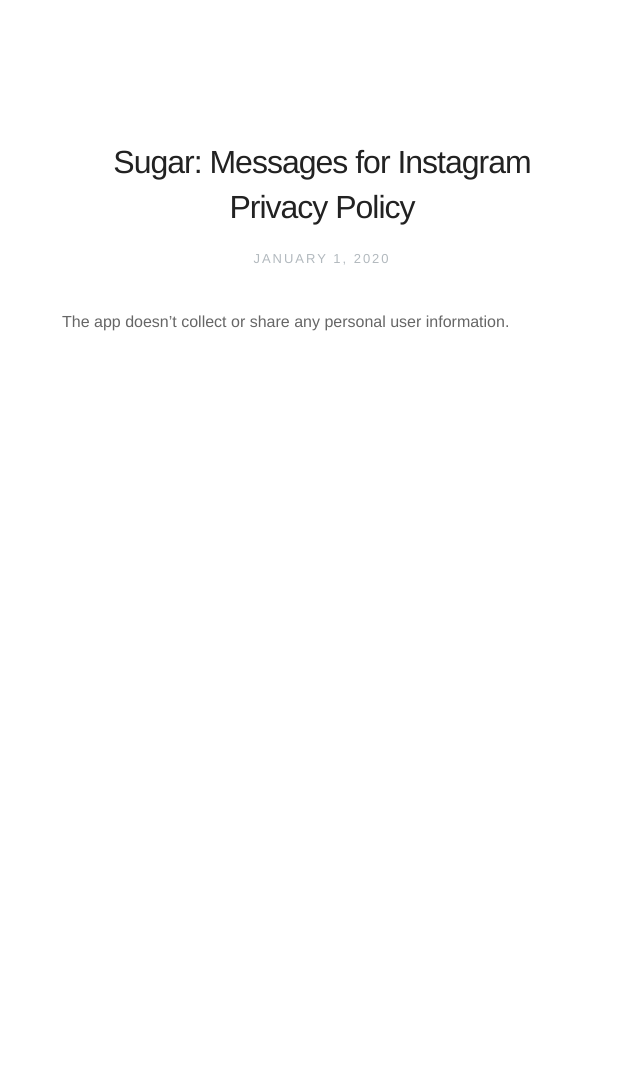
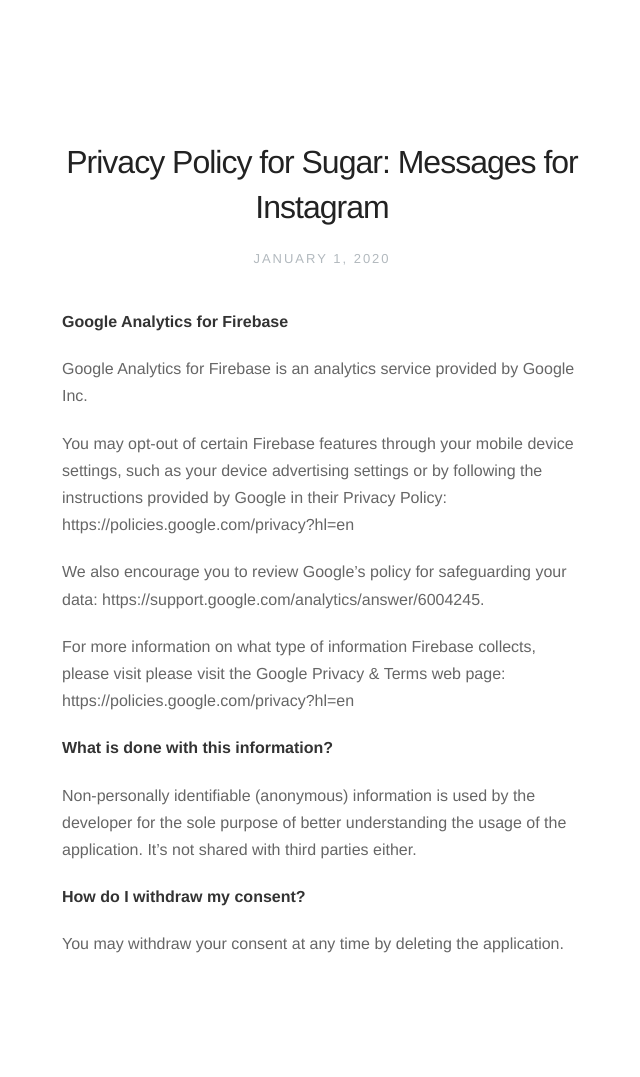
Before and after one commit to j-gao/j-gao.github.io, a Jekyll site: the page built from _posts/2020-01-01-privacy-policy-sugar.markdown, in a window 1280 px wide. Shown: the whole page, without its empty margins (318-958 px from the left). Built offline with Jekyll 4.4.1, drawn with Linux system fonts in a browser that asks for light colours; nearby versions of some CDN libraries; before the commit the page ends 900 px from its top, so only the background shows below that.

Commit message:
Update 2020-01-01-privacy-policy-sugar.markdown

```diff
--- a/_posts/2020-01-01-privacy-policy-sugar.markdown
+++ b/_posts/2020-01-01-privacy-policy-sugar.markdown
@@ -1,6 +1,21 @@
 ---
-title:  "Sugar: Messages for Instagram Privacy Policy"
+title:  "Privacy Policy for Sugar: Messages for Instagram"
 description: Privacy Policy
 ---
 
-The app doesn't collect or share any personal user information.
+#### Google Analytics for Firebase
+
+Google Analytics for Firebase is an analytics service provided by Google Inc.
+
+You may opt-out of certain Firebase features through your mobile device settings, such as your device advertising settings or by following the instructions provided by Google in their Privacy Policy: https://policies.google.com/privacy?hl=en
+
+We also encourage you to review Google's policy for safeguarding your data: https://support.google.com/analytics/answer/6004245.
+
+For more information on what type of information Firebase collects, please visit please visit the Google Privacy & Terms web page: https://policies.google.com/privacy?hl=en
+
+
+#### What is done with this information?
+Non-personally identifiable (anonymous) information is used by the developer for the sole purpose of better understanding the usage of the application. It's not shared with third parties either.
+
+#### How do I withdraw my consent?
+You may withdraw your consent at any time by deleting the application.
```
